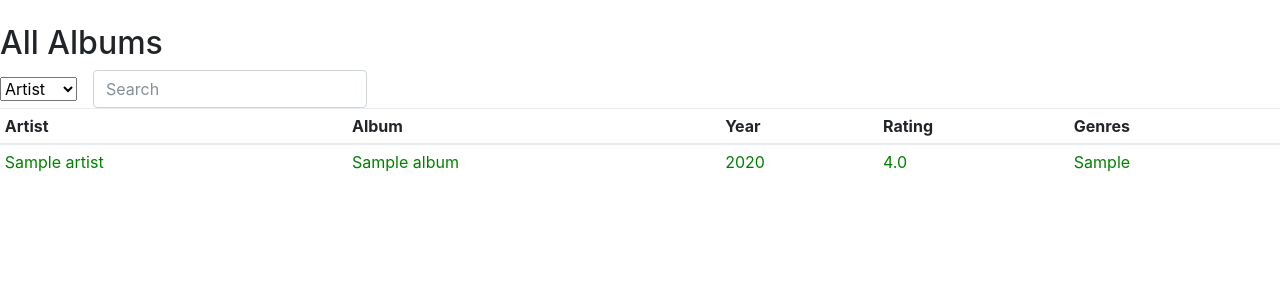
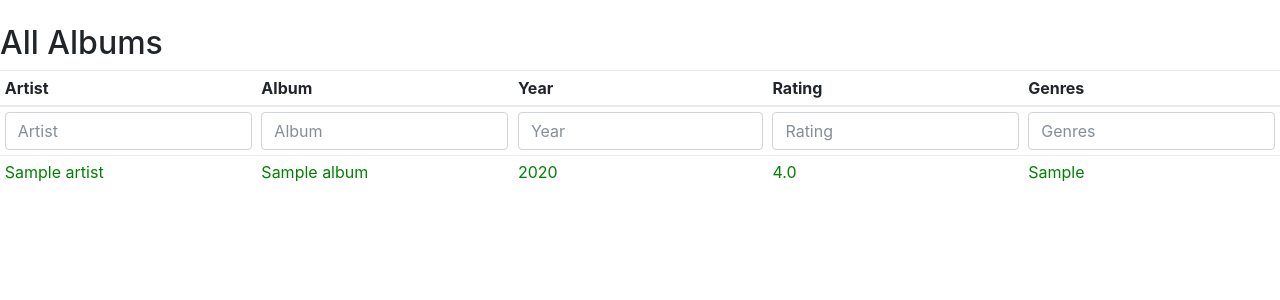
Before and after one commit to sierracodes/music-tracker, a Django app: page /tracker/ in a window 1280 px wide. Shown: the part 56-356 px from the top of the page. Run offline with Django 3.2, Linux system fonts and the light colour scheme; tables that the repository leaves empty hold one stand-in row (values such as "Sample post"); some libraries are stand-ins or nearby versions.

Commit message:
Replace combo box + one search box with search boxes in each column

```diff
--- a/mutrack/tracker/static/tracker/script.js
+++ b/mutrack/tracker/static/tracker/script.js
@@ -8,34 +8,45 @@ jQuery.expr[':'].containsNoCase = function(a, i, m) {
       .indexOf(m[3].toUpperCase()) >= 0;
 };
 
+// Attach event handlers for search inputs
+$("#artist-search").keyup(filterArtist);
+$("#album-search").keyup(filterAlbum);
+$("#year-search").keyup(filterYear);
+$("#rating-search").keyup(filterRating);
+$("#genre-search").keyup(filterGenre);
 
-// Attach event handlers for search inputs
-$("#album-search").keyup(filterAlbums);
-
-function filterAlbums(event) {
+function filterArtist(event) {
   var text = event.target.value;
-  var selectingOn = $("#search-selector").val();
-
-  // Get matching and non-matching rows
-  if (selectingOn === "artist") {
   var match = $(".artist-cell:containsNoCase('text')".replace('text', text));
   var nomatch = $(".artist-cell:not(.artist-cell:containsNoCase('text'))".replace('text', text));
+  match.parents('tr').show();
+  nomatch.parents('tr').hide();
 }
-  else if (selectingOn === "album") {
+function filterAlbum(event) {
+  var text = event.target.value;
   var match = $(".album-cell:containsNoCase('text')".replace('text', text));
   var nomatch = $(".album-cell:not(.album-cell:containsNoCase('text'))".replace('text', text));
+  match.parents('tr').show();
+  nomatch.parents('tr').hide();
 }
-  else if (selectingOn === "year") {
+function filterYear(event) {
+  var text = event.target.value;
   var match = $(".year-cell:containsNoCase('text')".replace('text', text));
   var nomatch = $(".year-cell:not(.year-cell:containsNoCase('text'))".replace('text', text));
+  match.parents('tr').show();
+  nomatch.parents('tr').hide();
 }
-  else if (selectingOn === "genres") {
+function filterRating(event) {
+  var text = event.target.value;
+  var match = $(".rating-cell:containsNoCase('text')".replace('text', text));
+  var nomatch = $(".rating-cell:not(.genre-cell:containsNoCase('text'))".replace('text', text));
+  match.parents('tr').show();
+  nomatch.parents('tr').hide();
+}
+function filterGenre(event) {
+  var text = event.target.value;
   var match = $(".genre-cell:containsNoCase('text')".replace('text', text));
   var nomatch = $(".genre-cell:not(.genre-cell:containsNoCase('text'))".replace('text', text));
-  }
-  // Show/hide rows according to filter
   match.parents('tr').show();
   nomatch.parents('tr').hide();
-
-
 }
--- a/mutrack/tracker/static/tracker/style.css
+++ b/mutrack/tracker/static/tracker/style.css
@@ -8,3 +8,7 @@
   color: green;
   text-decoration: none;
 }
+
+#search-row .form-group {
+  margin: 0;
+}
--- a/mutrack/tracker/templates/tracker/index.html
+++ b/mutrack/tracker/templates/tracker/index.html
@@ -13,20 +13,20 @@
 
 <h2>All Albums</h2>
 
-<form class="form-inline">
-  <div class="form-group">
-    <select id="search-selector">
-      <option value="artist">Artist</option>
-      <option value="album">Album</option>
-      <option value="year">Year</option>
-      <option value="genres">Genres</option>
-    </select>
-  </div>
-  <div class="form-group mx-sm-3">
-      <label for="album-search" class="sr-only">Search</label>
-      <input type="search" class="form-control" id="album-search" placeholder="Search">
-  </div>
-</form>
+{# <form class="form-inline">#}
+  {# <div class="form-group">#}
+    {# <select id="search-selector">#}
+      {# <option value="artist">Artist</option>#}
+      {# <option value="album">Album</option>#}
+      {# <option value="year">Year</option>#}
+      {# <option value="genres">Genres</option>#}
+    {# </select>#}
+  {# </div>#}
+  {# <div class="form-group mx-sm-3">#}
+      {# <label for="album-search" class="sr-only">Search</label>#}
+      {# <input type="search" class="form-control" id="album-search" placeholder="Search">#}
+  {# </div>#}
+{# </form>#}
 
 
 <div class="table-responsive">
@@ -41,6 +41,38 @@
       </tr>
     </thead>
     <tbody>
+      <tr id="search-row">
+        <td>
+          <div class="form-group">
+              <label for="album-search" class="sr-only">Artist</label>
+              <input type="search" class="form-control" id="artist-search" placeholder="Artist">
+          </div>
+        </td>
+        <td>
+          <div class="form-group">
+              <label for="album-search" class="sr-only">Album</label>
+              <input type="search" class="form-control" id="album-search" placeholder="Album">
+          </div>
+        </td>
+        <td class="search-data-cell">
+          <div class="form-group">
+              <label for="album-search" class="sr-only">Year</label>
+              <input type="search" class="form-control" id="year-search" placeholder="Year">
+          </div>
+        </td>
+        <td>
+          <div class="form-group">
+              <label for="album-search" class="sr-only">Rating</label>
+              <input type="search" class="form-control" id="rating-search" placeholder="Rating">
+          </div>
+        </td>
+        <td>
+          <div class="form-group">
+              <label for="album-search" class="sr-only">Genres</label>
+              <input type="search" class="form-control" id="genre-search" placeholder="Genres">
+          </div>
+        </td>
+      </tr>
       {% for album in album_list %}
       <tr>
         <td><a class="block-anchor artist-cell" href="{% url 'tracker:album' album.artist.quoted_name album.quoted_name %}">
```
Lines whose indentation alone changed are shown as unchanged.
